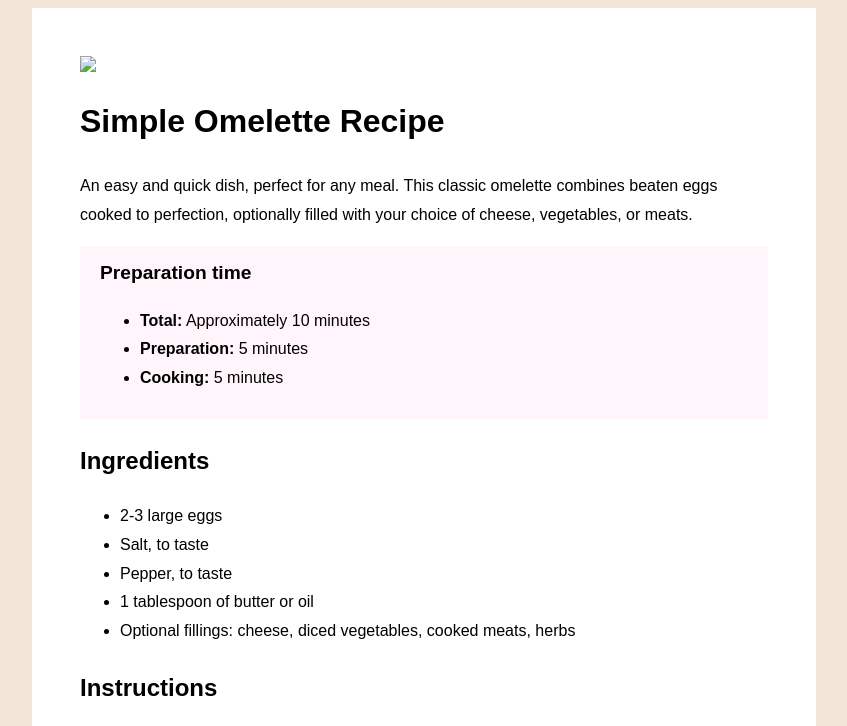
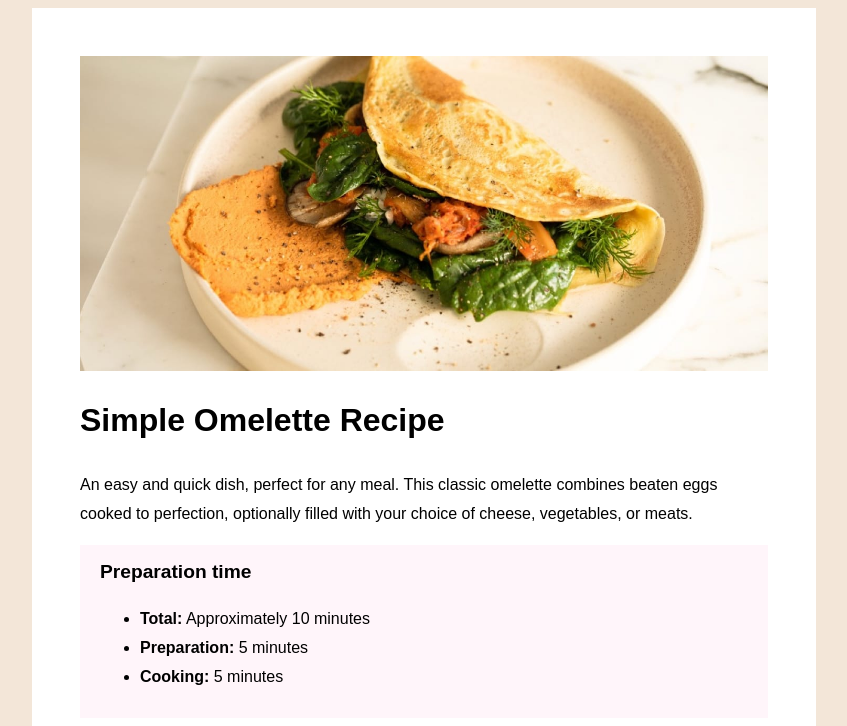
Before and after one commit to Liamohth/Recipe-page, a plain HTML site: page index.html in a window 1280 px wide. Shown: the top 726 px of the page, without its empty margins (216-1063 px from the left). Drawn offline with Linux system fonts and the light colour scheme.

Commit message:
Update index.html

```diff
--- a/index.html
+++ b/index.html
@@ -19,7 +19,7 @@
 </head>
 <body>
   <div class="container">
-    <img src="./assets/images/image-omelette.jpeg" />
+    <img src="./images/image-omelette.jpeg" />
       <h1>Simple Omelette Recipe</h1>
 
       <p>
```
